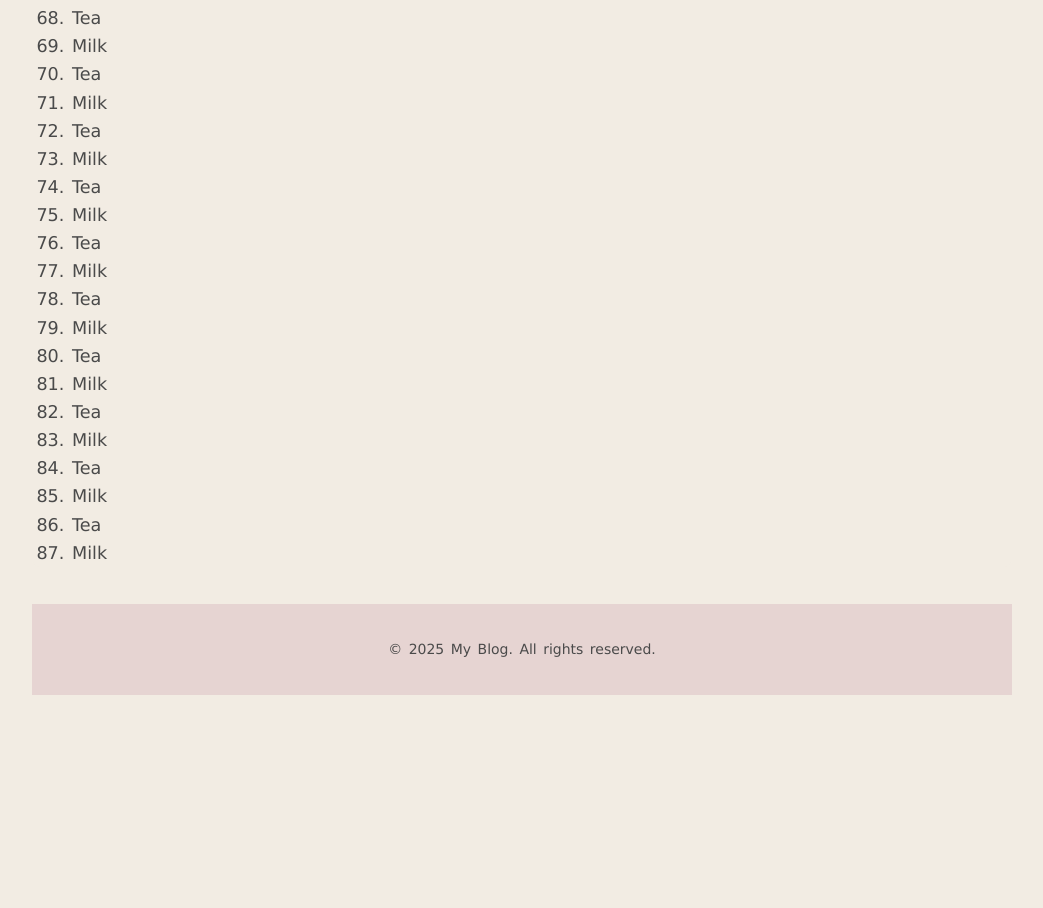
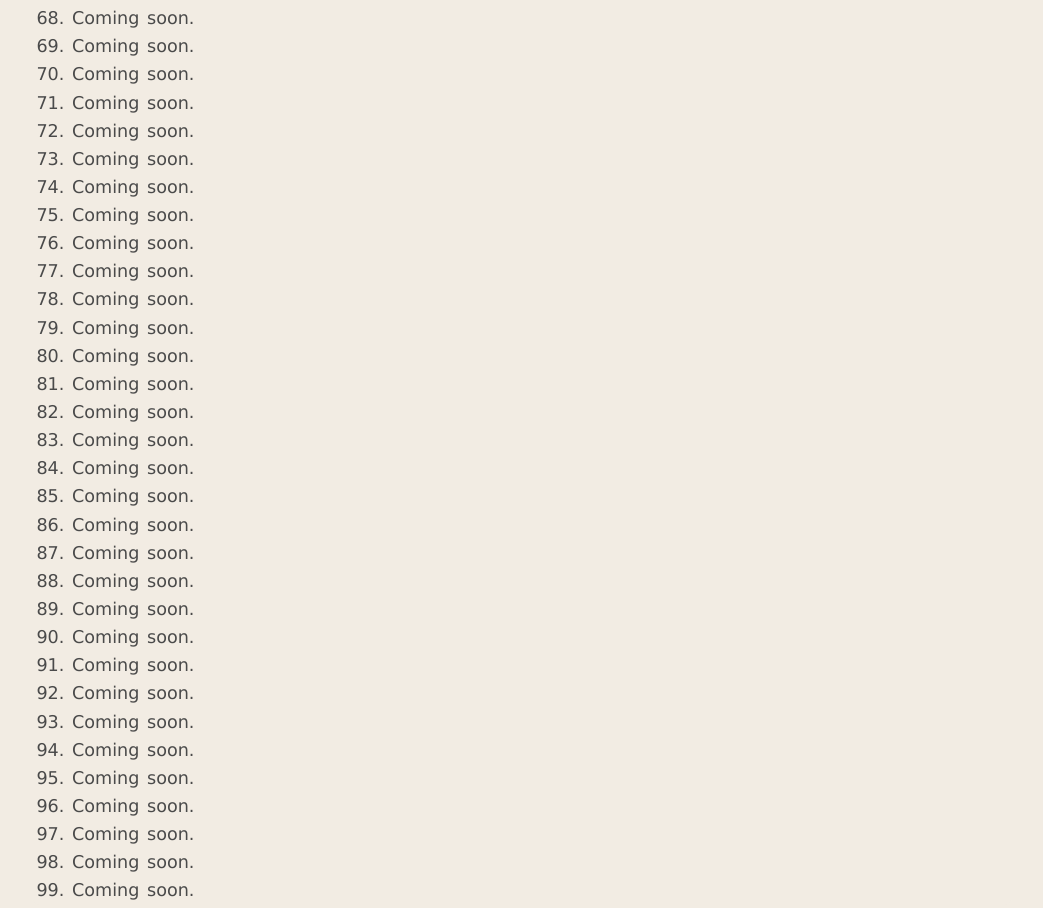
Before and after one commit to maiimeo/my-blog, a plain HTML site: page blog8.html in a window 1280 px wide. Shown: the part 5184-6092 px from the top of the page, without its empty margins (118-1161 px from the left). Before the commit the page ends 5879 px from the top, so only its background shows below. Drawn offline with Linux system fonts and the light colour scheme.

Commit message:
Update blog8.html

```diff
--- a/blog8.html
+++ b/blog8.html
@@ -108,26 +108,39 @@
               <li>Susan B. Anthony đã làm gì? - What did Susan B. Anthony do?<br> Đấu tranh cho quyền của phụ nữ - Fought for women’s rights.</li>
               <li>Ngày Tưởng niệm là gì? - What is Memorial Day?<br> Một ngày để tưởng nhớ những người lính đã hy sinh trong khi phục vụ trong quân đội - A day to honor soldiers who died in military service.</li>
               <li>Ngày Cựu chiến binh là gì? - What is Veterans Day?<br> Một ngày để tôn vinh tất cả các cựu chiến binh - A day to honor all military veterans.</li>
-              <li>Tea</li>
-              <li>Milk</li>
-              <li>Tea</li>
-              <li>Milk</li>
-              <li>Tea</li>
-              <li>Milk</li>
-              <li>Tea</li>
-              <li>Milk</li>
-              <li>Tea</li>
-              <li>Milk</li>
-              <li>Tea</li>
-              <li>Milk</li>
-              <li>Tea</li>
-              <li>Milk</li>
-              <li>Tea</li>
-              <li>Milk</li>
-              <li>Tea</li>
-              <li>Milk</li>
-              <li>Tea</li>
-              <li>Milk</li>
+              <li>Coming soon.</li>
+              <li>Coming soon.</li>
+              <li>Coming soon.</li>
+              <li>Coming soon.</li>
+              <li>Coming soon.</li>
+              <li>Coming soon.</li>
+              <li>Coming soon.</li>
+              <li>Coming soon.</li>
+              <li>Coming soon.</li>
+              <li>Coming soon.</li>
+              <li>Coming soon.</li>
+              <li>Coming soon.</li>
+              <li>Coming soon.</li>
+              <li>Coming soon.</li>
+              <li>Coming soon.</li>
+              <li>Coming soon.</li>
+              <li>Coming soon.</li>
+              <li>Coming soon.</li>
+              <li>Coming soon.</li>
+              <li>Coming soon.</li>
+              <li>Coming soon.</li>
+              <li>Coming soon.</li>
+              <li>Coming soon.</li>
+              <li>Coming soon.</li>
+              <li>Coming soon.</li>
+              <li>Coming soon.</li>
+              <li>Coming soon.</li>
+              <li>Coming soon.</li>
+              <li>Coming soon.</li>
+              <li>Coming soon.</li>
+              <li>Coming soon.</li>
+              <li>Coming soon.</li>
+
             </ol>
         </div>
         <button onclick="window.location.href='blog.html'" class="go-back-button">Go Back</button>
```
